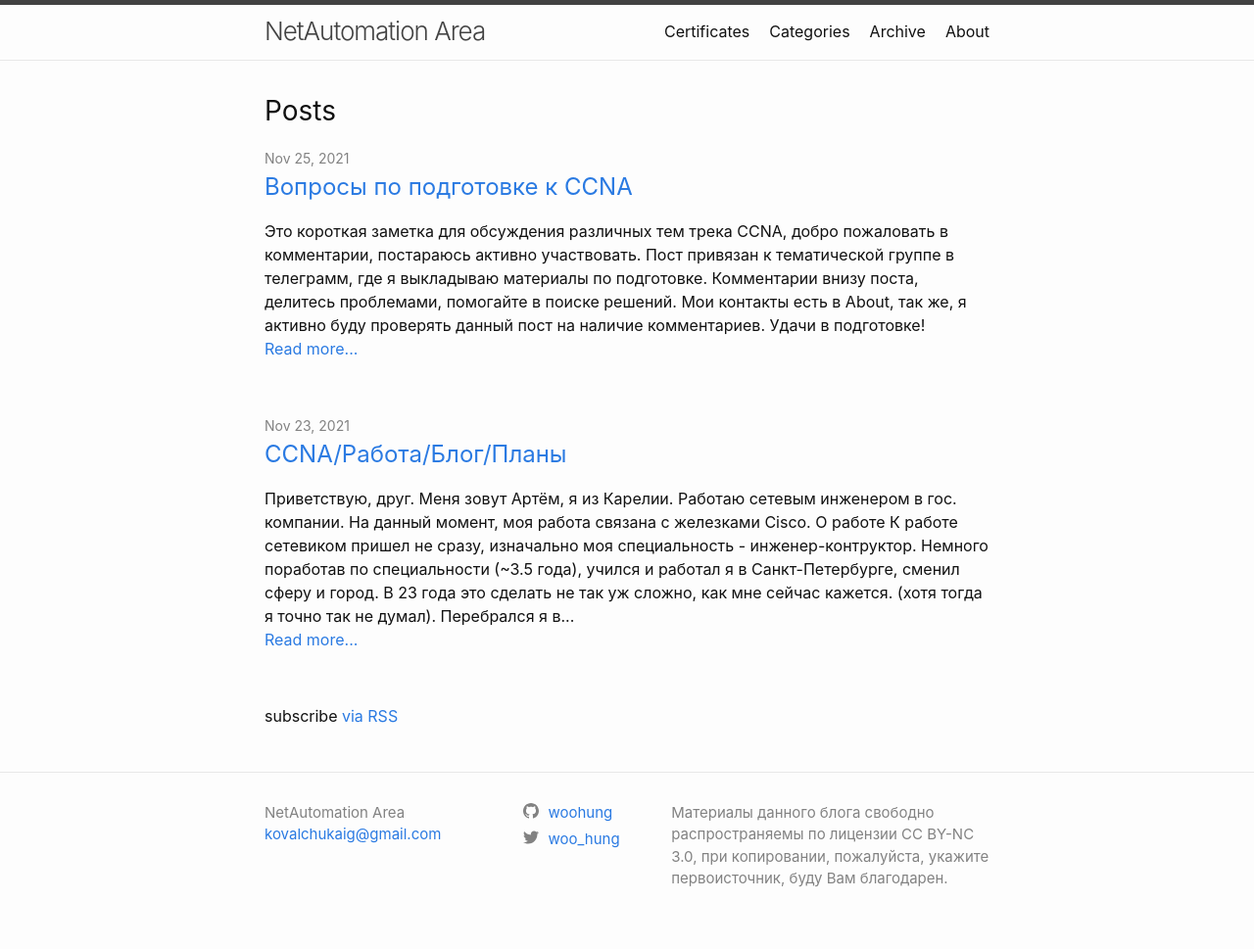
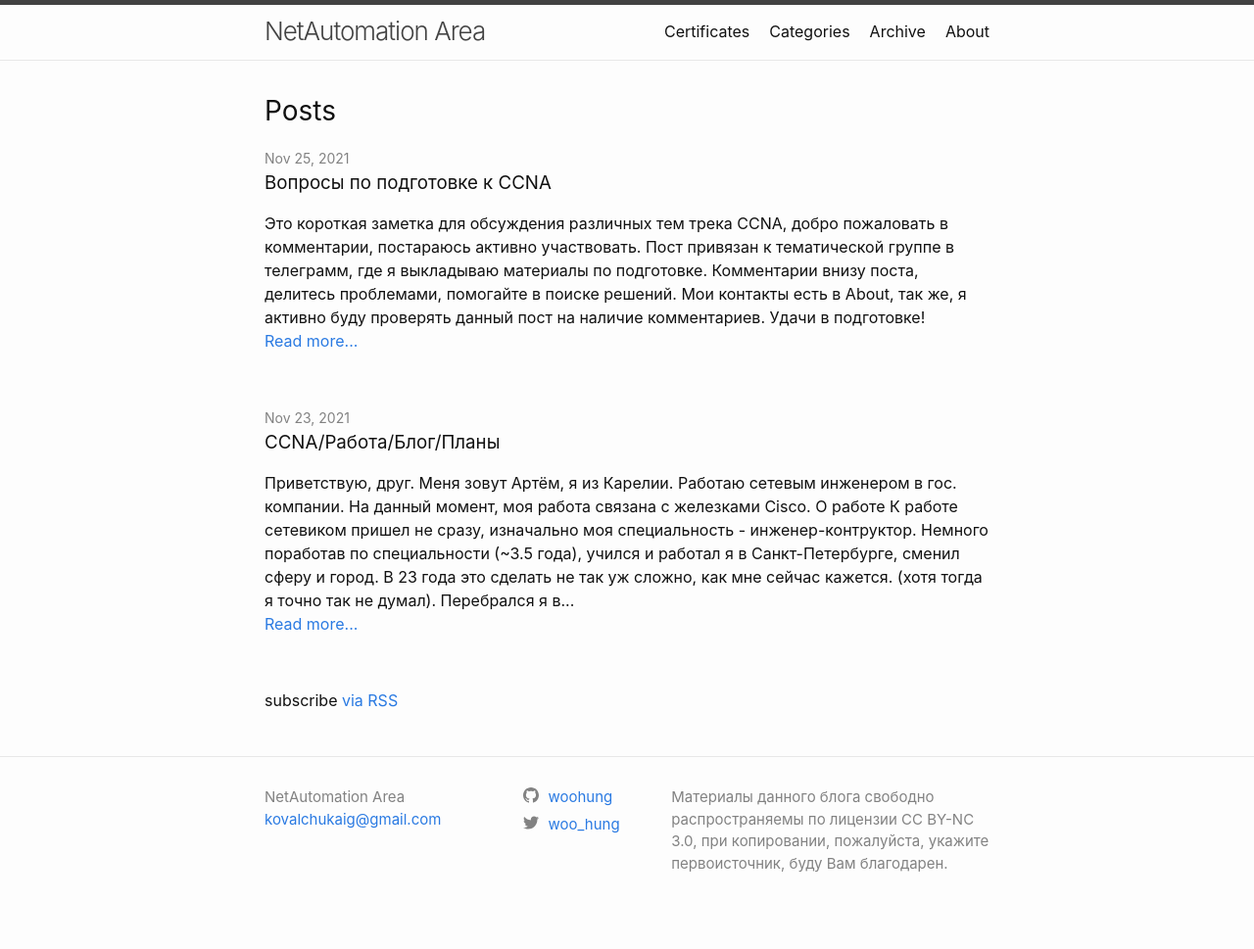
Before and after one commit to woohung/woohung.github.io, a Jekyll site: the page built from index.md, in a window 1280 px wide. Shown: the whole page at 98% size. Built offline with Jekyll 4.4.1, drawn with Linux system fonts in a browser that asks for light colours.

Commit message:
Update home.html

```diff
--- a/_layouts/home.html
+++ b/_layouts/home.html
@@ -17,9 +17,7 @@ layout: default
         {%- assign date_format = site.minima.date_format | default: "%b %-d, %Y" -%}
         <span class="post-meta">{{ post.date | date: date_format }}</span>
         <h3>
-          <a class="post-link" href="{{ post.url | relative_url }}">
-            {{ post.title | escape }}
-          </a>
+          {{ post.title | escape }}
         </h3>
         {{ post.content | strip_html | truncatewords:75}}<br>
             <a href="{{ post.url }}">Read more...</a><br><br>
```
